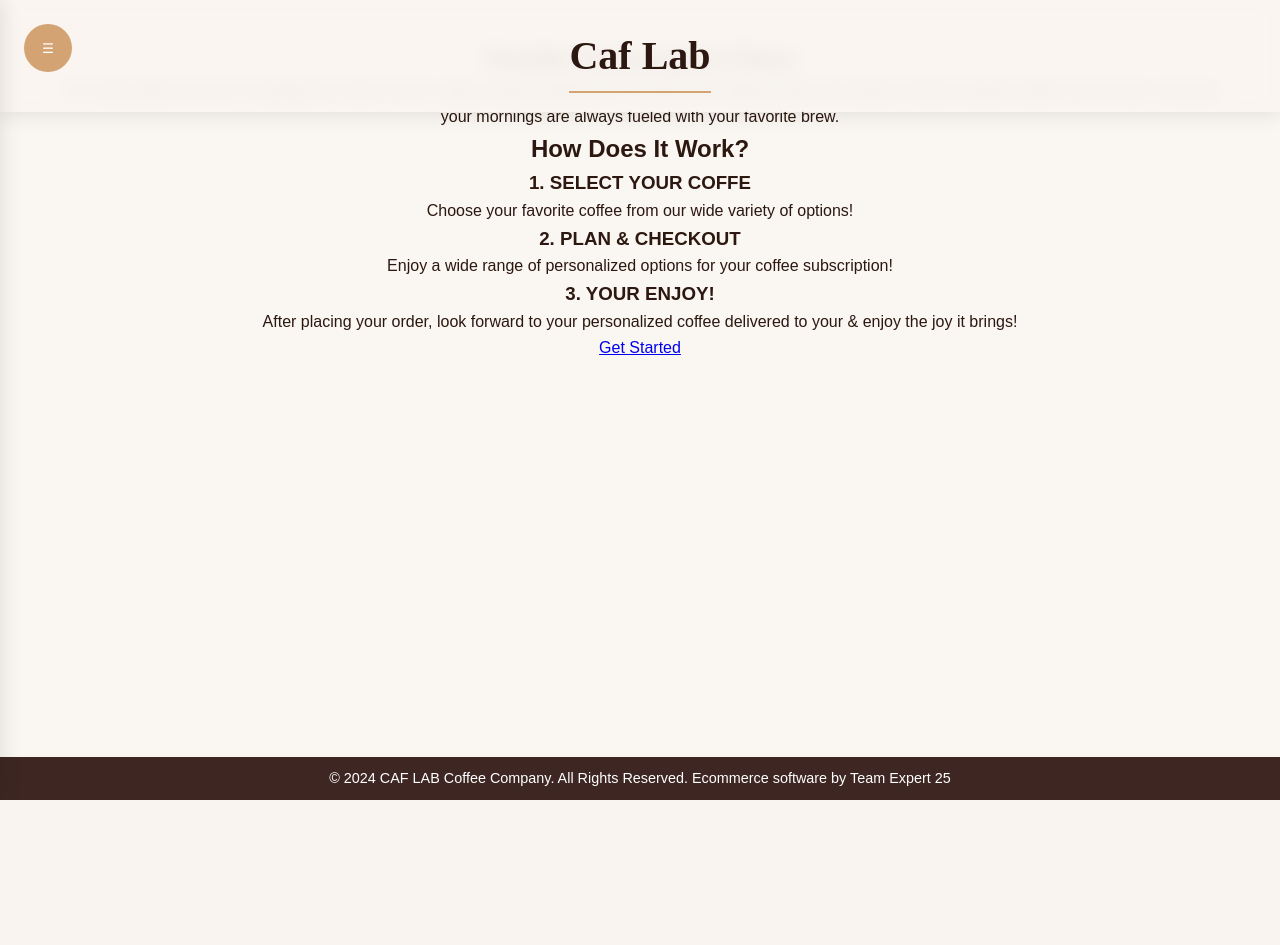
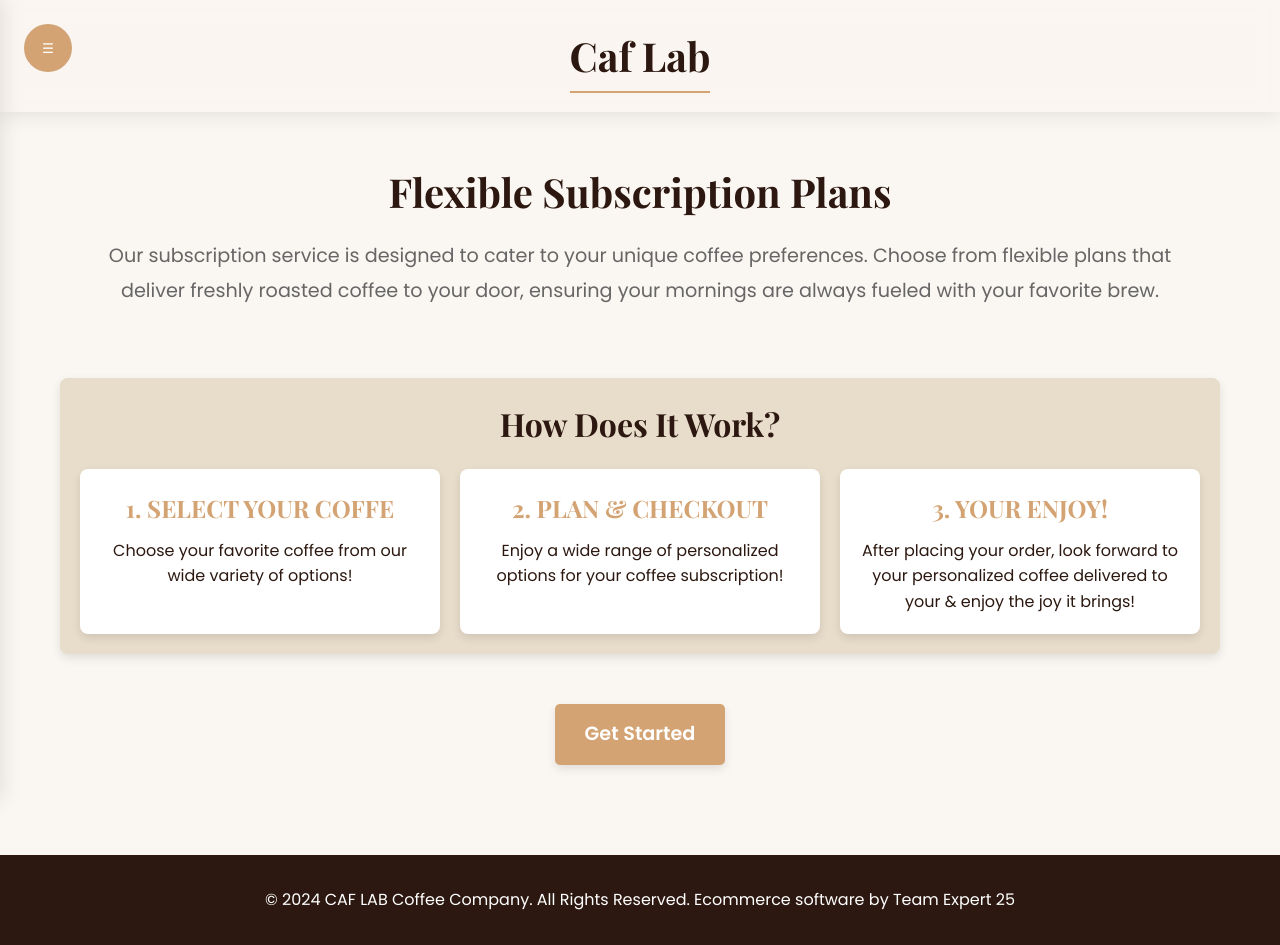
Before and after one commit to althani04/Team-Project-25, a PHP site: page /Subscription_Checkout/step1.html in a window 1280 px wide. Before the commit the page ends 800 px from the top, so only its background shows below. Run offline with PHP 8.4, Linux system fonts and the light colour scheme.

Commit message:
Add files via upload

```diff
--- a/Subscription_Checkout/css/styles.css
+++ b/Subscription_Checkout/css/styles.css
@@ -1,4 +1,6 @@
 /* General Reset */
+@import url('https://fonts.googleapis.com/css2?family=Playfair+Display:wght@400;700&family=Poppins:wght@300;400;500;600&display=swap');
+
 :root {
     --primary: #8B7355;
     --secondary: #E8DCCA;
@@ -24,6 +26,14 @@ body {
     min-height: 100vh;
     display: flex;
     flex-direction: column;
+}
+
+h1,
+h2,
+h3,
+h4 {
+    font-family: 'Playfair Display', serif;
+    font-weight: 700;
 }
 
 /* Header */
@@ -179,38 +191,128 @@ main {
     text-align: center;
 }
 
-.choice-section h2 {
+/* Introduction Section */
+.intro-section {
+    text-align: center;
+    margin-top: 100px;
+    padding: 20px;
+    max-width: 1240px;
+    border-radius: 8px;
+}
+
+.intro-section h1 {
+    text-decoration: none;
+    font-family: 'Playfair Display', serif;
+    font-weight: bold;
+    color: rgba(44, 24, 16);
+    font-size: 2.5rem;
+    margin-bottom: 15px;
+}
+
+.intro-section p {
+    font-size: 1.2rem;
+    max-width: 1240px;
+    line-height: 1.8;
+    color: #666666;
+}
+
+/* Steps Section */
+.steps-section {
+    text-align: center;
+    margin: 50px auto;
+    padding: 20px;
+    background-color: var(--secondary);
+    color: var(--text);
+    max-width: 1240px;
+    border-radius: 8px;
+    box-shadow: 0 4px 10px rgba(0, 0, 0, 0.1);
+}
+
+.steps-section h2 {
     font-size: 2rem;
     margin-bottom: 20px;
 }
 
-.options {
+.intro-steps {
     display: flex;
-    justify-content: center;
+    justify-content: space-around;
+    flex-wrap: wrap;
     gap: 20px;
 }
 
-.option {
-    background-color: #8d6e63;
-    color: #fff;
-    border: none;
+.intro-step {
+    background-color: var(--white);
+    padding: 20px;
+    border-radius: 8px;
+    box-shadow: 0 4px 10px rgba(0, 0, 0, 0.1);
+    flex: 1 1 calc(33% - 20px);
+    max-width: 400px;
+    text-align: center;
+}
+
+.intro-stephover {
+    transform: scale(1.1);
+}
+
+.intro-step h3 {
+    font-size: 1.5rem;
+    margin-bottom: 10px;
+    color: var(--accent);
+}
+
+.intro-step p {
+    font-size: 1rem;
+    line-height: 1.6;
+    color: var(--text);
+}
+
+.button-section {
+    text-align: center;
+    margin: 50px auto;
+}
+
+.button_GS {
+    display: inline-block;
+    background-color: var(--accent);
+    color: var(--white);
     padding: 15px 30px;
     font-size: 1.2rem;
+    font-weight: bold;
+    text-decoration: none;
     border-radius: 5px;
-    cursor: pointer;
+    box-shadow: 0 4px 10px rgba(0, 0, 0, 0.1);
+    transition: background-color 0.3s ease, transform 0.3s ease;
 }
 
-.option:hover {
-    background-color: #6d4c41;
+.button_GS:hover {
+    background-color: var(--text);
+    color: var(--white);
+    transform: scale(1.05);
+}
+
+/* Responsive Design */
+@media (max-width: 768px) {
+    .intro-steps {
+        flex-direction: column;
+        align-items: center;
+    }
+
+    .intro-step {
+        max-width: 90%;
+    }
+
+    .intro-section, .steps-section {
+        padding: 15px;
+    }
 }
 
 /* Footer */
 footer {
-    background-color: #3e2723;
-    color: #fff;
+    background: var(--text);
+    color: var(--white);
     text-align: center;
-    padding: 10px 20px;
-    font-size: 0.9rem;
+    padding: 2rem;
+    margin-top: auto;
 }
 
 
@@ -351,16 +458,16 @@ footer {
 }
 
 .quantity-option:hover {
-    background-color: #6d4c41;
+    background-color: var(--text);
 }
 
 /* Footer */
 footer {
-    background-color: #3e2723;
-    color: #fff;
+    background: var(--text);
+    color: var(--white);
     text-align: center;
-    padding: 10px 20px;
-    font-size: 0.9rem;
+    padding: 2rem;
+    margin-top: auto;
 }
 
 /* Step 4 */
@@ -395,16 +502,16 @@ footer {
 }
 
 .frequency-option:hover {
-    background-color: #6d4c41;
+    background-color: var(--text);
 }
 
 /* Footer */
 footer {
-    background-color: #3e2723;
-    color: #fff;
+    background: var(--text);
+    color: var(--white);
     text-align: center;
-    padding: 10px 20px;
-    font-size: 0.9rem;
+    padding: 2rem;
+    margin-top: auto;
 }
 
 /* Step 5 */
@@ -696,16 +803,16 @@ footer {
 }
 
 .action-button:hover {
-    background-color: #6d4c41;
+    background-color: var(--text);
 }
 
 /* Footer */
 footer {
-    background-color: #3e2723;
-    color: #fff;
+    background: var(--text);
+    color: var(--white);
     text-align: center;
-    padding: 10px 20px;
-    font-size: 0.9rem;
+    padding: 2rem;
+    margin-top: auto;
 }
 
 /* Basic responsive design */
```
Also changed, not shown: other parts of Subscription_Checkout/css/styles.css (+60 -36 lines).
